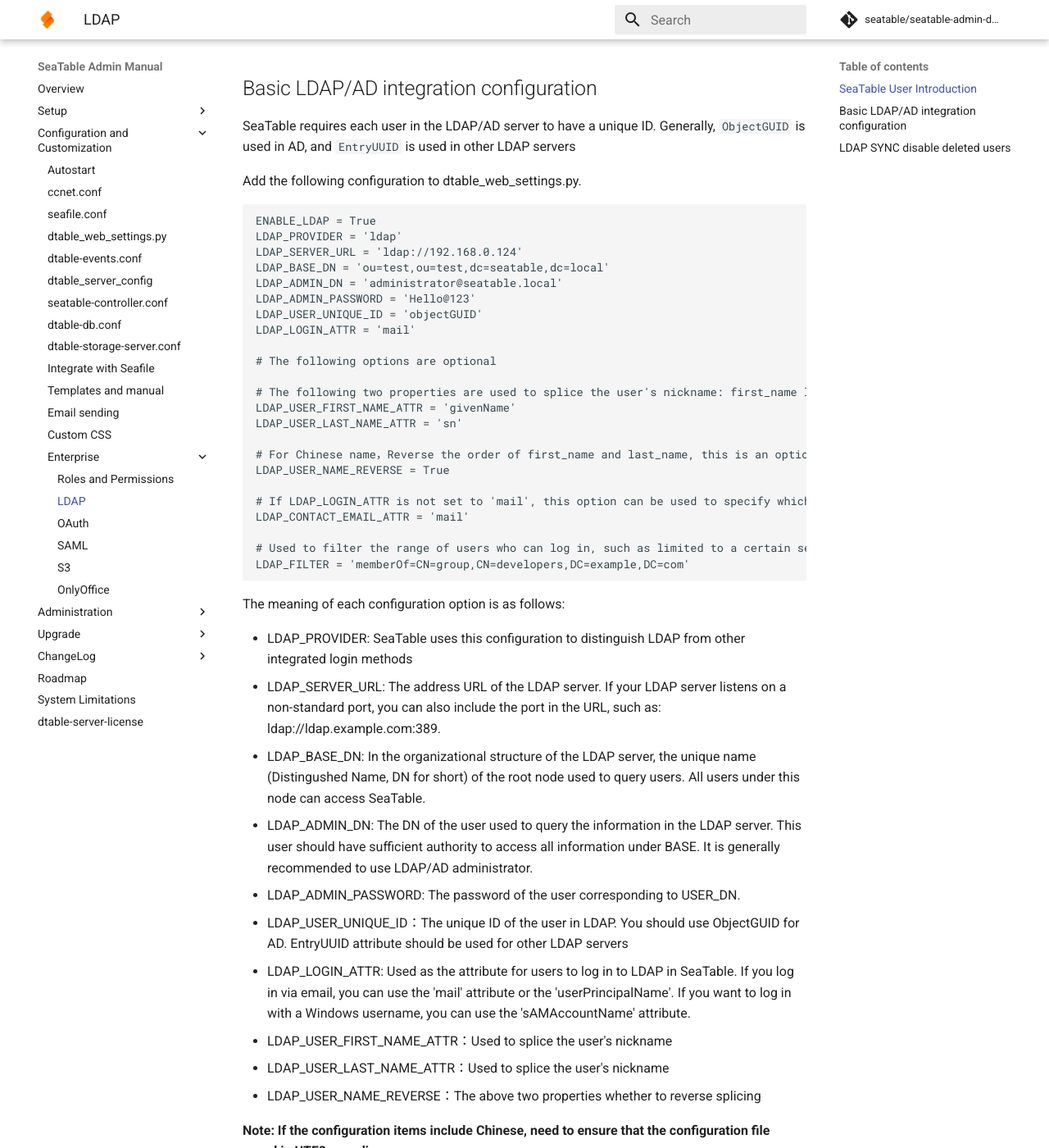
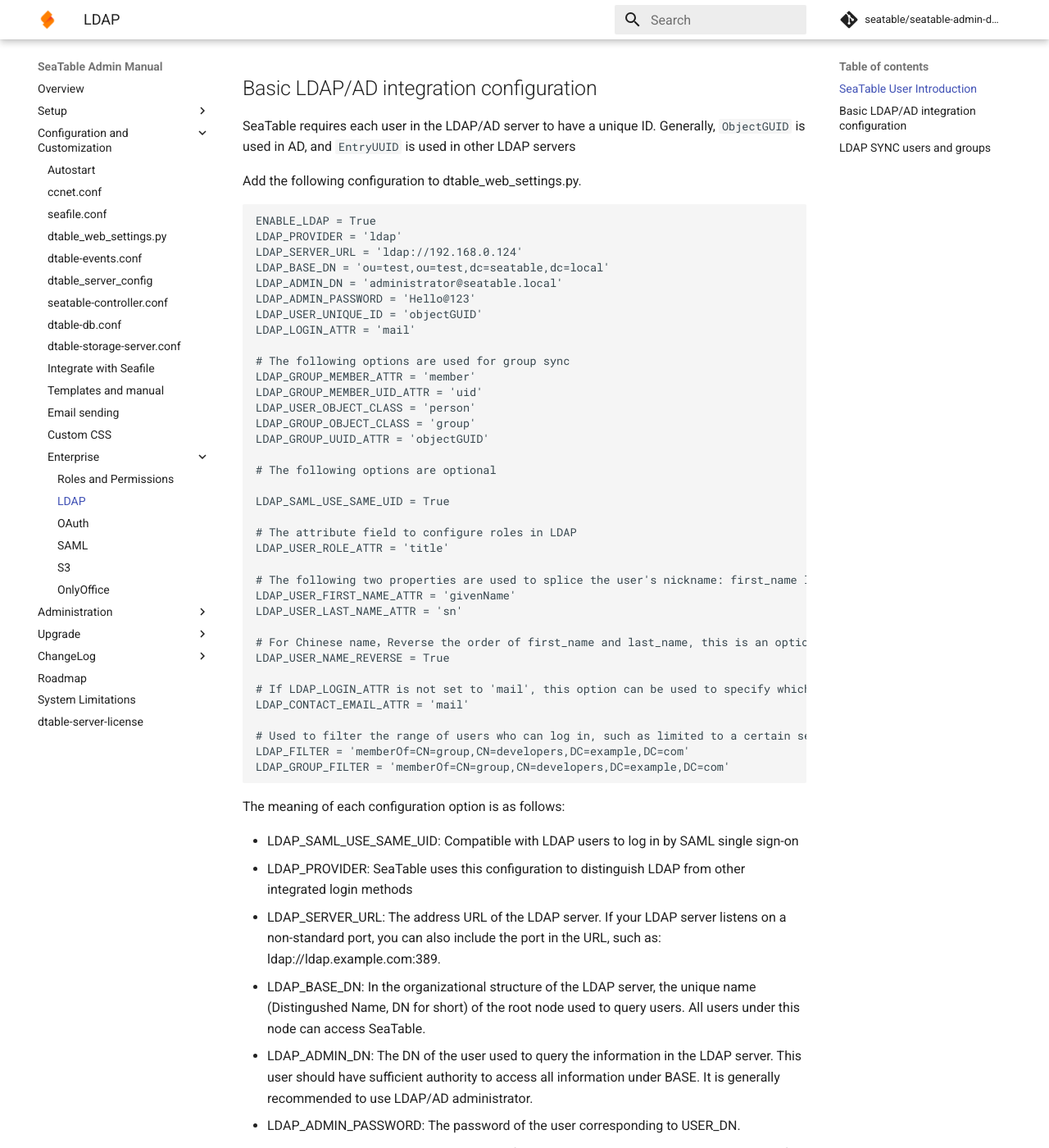
Before and after one commit to seatable/seatable-admin-docs, an MkDocs documentation site: the page built from manual/config/enterprise/ldap.md, in a window 1280 px wide and 1400 px high, scrolled down 517 px. Shown: the whole window at 82% size. Built offline with MkDocs 1.6.1 and Material for MkDocs 9.7.7, drawn with Linux system fonts in a browser that asks for light colours; comment, search, counter and statistics services are not loaded; some of the changed text lies outside the part shown.

Commit message:
update ldap.md (#61)

````diff
--- a/manual/config/enterprise/ldap.md
+++ b/manual/config/enterprise/ldap.md
@@ -27,7 +27,19 @@
 LDAP_USER_UNIQUE_ID = 'objectGUID'
 LDAP_LOGIN_ATTR = 'mail'
 
+# The following options are used for group sync
+LDAP_GROUP_MEMBER_ATTR = 'member'
+LDAP_GROUP_MEMBER_UID_ATTR = 'uid'
+LDAP_USER_OBJECT_CLASS = 'person'
+LDAP_GROUP_OBJECT_CLASS = 'group'
+LDAP_GROUP_UUID_ATTR = 'objectGUID'
+
 # The following options are optional
+
+LDAP_SAML_USE_SAME_UID = True
+
+# The attribute field to configure roles in LDAP
+LDAP_USER_ROLE_ATTR = 'title'
 
 # The following two properties are used to splice the user's nickname: first_name last_name, these two options are optional, default is ''
 LDAP_USER_FIRST_NAME_ATTR = 'givenName'
@@ -41,11 +53,13 @@
 
 # Used to filter the range of users who can log in, such as limited to a certain security group
 LDAP_FILTER = 'memberOf=CN=group,CN=developers,DC=example,DC=com'
+LDAP_GROUP_FILTER = 'memberOf=CN=group,CN=developers,DC=example,DC=com'
 
 ```
 
 The meaning of each configuration option is as follows:
 
+* LDAP_SAML_USE_SAME_UID: Compatible with LDAP users to log in by SAML single sign-on
 * LDAP_PROVIDER: SeaTable uses this configuration to distinguish LDAP from other integrated login methods
 * LDAP_SERVER_URL: The address URL of the LDAP server. If your LDAP server listens on a non-standard port, you can also include the port in the URL, such as: ldap://ldap.example.com:389.
 * LDAP_BASE_DN: In the organizational structure of the LDAP server, the unique name (Distingushed Name, DN for short) of the root node used to query users. All users under this node can access SeaTable.
@@ -53,9 +67,15 @@
 * LDAP_ADMIN_PASSWORD: The password of the user corresponding to USER_DN.
 * LDAP_USER_UNIQUE_ID：The unique ID of the user in LDAP. You should use ObjectGUID for AD. EntryUUID attribute should be used for other LDAP servers
 * LDAP_LOGIN_ATTR: Used as the attribute for users to log in to LDAP in SeaTable. If you log in via email, you can use the 'mail' attribute or the 'userPrincipalName'. If you want to log in with a Windows username, you can use the 'sAMAccountName' attribute.
+* LDAP_USER_ROLE_ATTR: Syncing roles from LDAP or Active Directory
 * LDAP_USER_FIRST_NAME_ATTR：Used to splice the user's nickname
 * LDAP_USER_LAST_NAME_ATTR：Used to splice the user's nickname
 * LDAP_USER_NAME_REVERSE：The above two properties whether to reverse splicing
+* LDAP_GROUP_MEMBER_ATTR: The attribute field to use when loading the group's members. For most directory servers, the attributes is "member", which is the default value. For "posixGroup", it should be set to "memberUid".
+* LDAP_GROUP_MEMBER_UID_ATTR: The user attribute set in 'memberUid' option, which is used in "posixGroup". The default value is "uid".
+* LDAP_USER_OBJECT_CLASS: This is the name of the class used to search for user objects. In Active Directory, it's usually "person". The default value is "person".
+* LDAP_GROUP_OBJECT_CLASS: This is the name of the class used to search for group objects. In Active Directory, it's usually "group"; in OpenLDAP or others, you may use "groupOfNames", "groupOfUniqueNames" or "posixGroup", depends on your LDAP server. The default value is "group".
+* LDAP_GROUP_UUID_ATTR: The default attribute is "ObjectGUID", which is available in AD. For other LDAP servers, please refer to https://ldapwiki.com/wiki/Universally%20Unique%20Identifier.
 
 **Note: If the configuration items include Chinese, need to ensure that the configuration file saved in UTF8 encoding.**
 
@@ -66,9 +86,9 @@
   * If you only want people in a certain department to be able to access, you can limit the scope to a certain OU (Organization Unit). You can use the `dsquery` command-line tool to find the DN of the corresponding OU. For example, if the name of the OU is'staffs', you can run `dsquery ou -name staff`. More information can be found [here](https://technet.microsoft.com/en-us/library/cc770509.aspx).
 * AD supports the use of usernames in the format of'user@domain.com' as `LDAP_ADMIN_EMAIL`. For example, you can use administrator@example.com as `LDAP_ADMIN_EMAIL`. Sometimes AD cannot correctly recognize this format. At this point, you can use `dsquery` to find the DN of the user. For example, if the username is'seatableuser', run `dsquery user -name seatableuser` to find the user. More information can be found [here](https://technet.microsoft.com/en-us/library/cc725702.aspx).
 
-## LDAP SYNC disable deleted users
+## LDAP SYNC users and groups
 
-When a user is deleted in LDAP, the user in SeaTable is auto disabled by LDAP SYNC. Add the following configuration to dtable-event.conf and restart SeaTable.
+SeaTable sync LDAP users and groups regularly. Add the following configuration to dtable-event.conf and restart SeaTable.
 
 ```
 [LDAP_SYNC]
````
Also changed, not shown: manual/config/enterprise/saml.md (+2 -0 lines).
